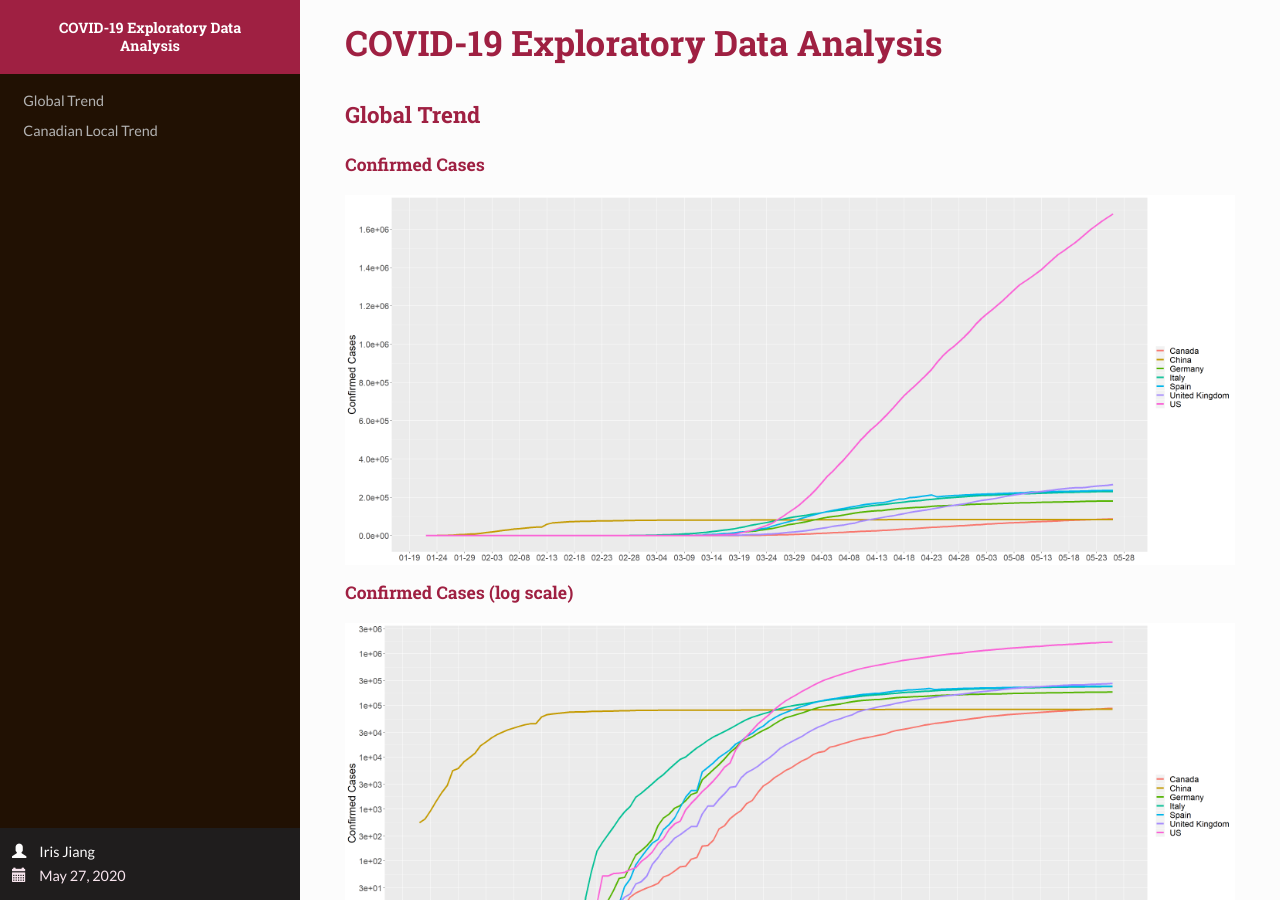
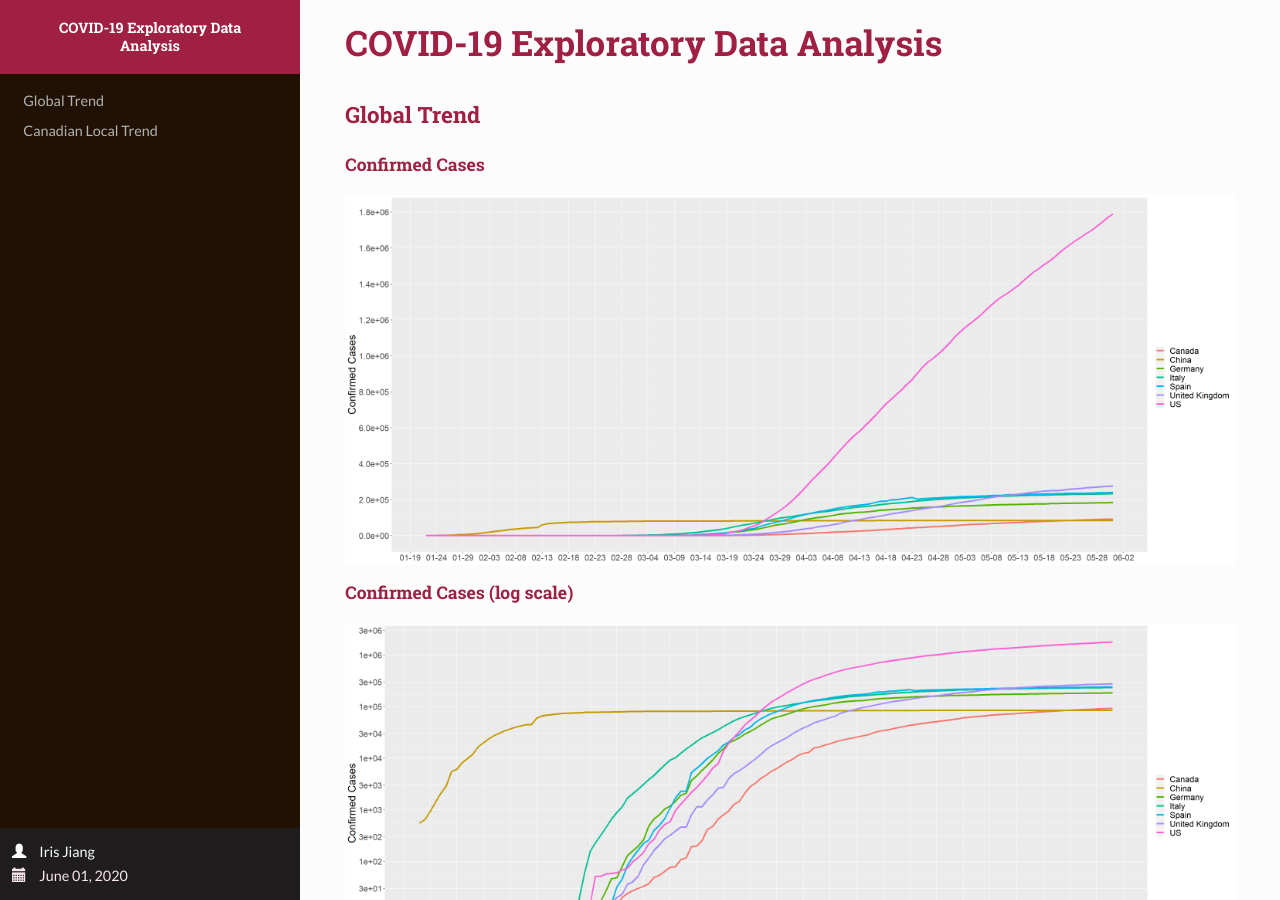
Before and after one commit to my-jiang/my-jiang.github.io, a Jekyll site: the page projects/COVID-19-EDA/COVID-19-EDA.html, which Jekyll copies as it is, in a window 1280 px wide and 900 px high. Built offline with Jekyll 4.4.1, drawn with Linux system fonts in a browser that asks for light colours.

Commit message:
update June 1

```diff
--- a/projects/COVID-19-EDA/COVID-19-EDA.html
+++ b/projects/COVID-19-EDA/COVID-19-EDA.html
@@ -10,7 +10,7 @@
 
 <meta name="author" content="Iris Jiang" />
 
-<meta name="date" content="2020-05-27" />
+<meta name="date" content="2020-06-01" />
 
 <title>COVID-19 Exploratory Data Analysis</title>
 
@@ -83,7 +83,7 @@
 
     <div id="postamble" data-toggle="wy-nav-shift" class="status">
               <p class="author"><span class="glyphicon glyphicon-user"></span> Iris Jiang</p>
-                  <p class="date"><span class="glyphicon glyphicon-calendar"></span> May 27, 2020</p>
+                  <p class="date"><span class="glyphicon glyphicon-calendar"></span> June 01, 2020</p>
         </div>
 </div>
 
```
Also changed, not shown: projects/COVID-19-EDA/COVID-19-EDA_files/figure-html/unnamed-chunk-11-1.png, projects/COVID-19-EDA/COVID-19-EDA_files/figure-html/unnamed-chunk-12-1.png, projects/COVID-19-EDA/COVID-19-EDA_files/figure-html/unnamed-chunk-13-1.png, projects/COVID-19-EDA/COVID-19-EDA_files/figure-html/unnamed-chunk-14-1.png, projects/COVID-19-EDA/COVID-19-EDA_files/figure-html/unnamed-chunk-15-1.png, projects/COVID-19-EDA/COVID-19-EDA_files/figure-html/unnamed-chunk-3-1.png, projects/COVID-19-EDA/COVID-19-EDA_files/figure-html/unnamed-chunk-4-1.png, projects/COVID-19-EDA/COVID-19-EDA_files/figure-html/unnamed-chunk-5-1.png, projects/COVID-19-EDA/COVID-19-EDA_files/figure-html/unnamed-chunk-6-1.png, projects/COVID-19-EDA/COVID-19-EDA_files/figure-html/unnamed-chunk-7-1.png, projects/COVID-19-EDA/COVID-19-EDA_files/figure-html/unnamed-chunk-8-1.png, projects/COVID-19-EDA/COVID-19-EDA_files/figure-html/unnamed-chunk-9-1.png, 2 other files.
